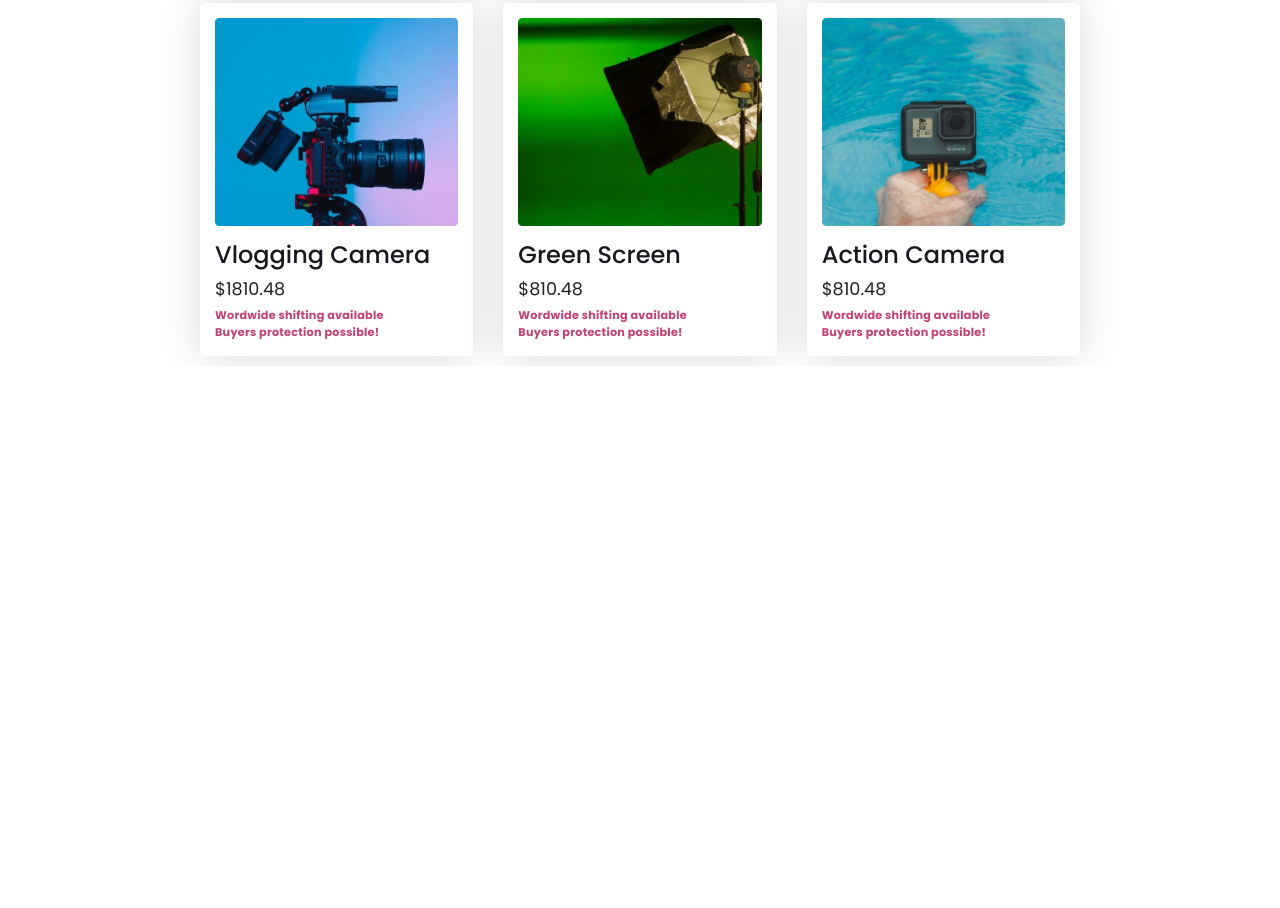
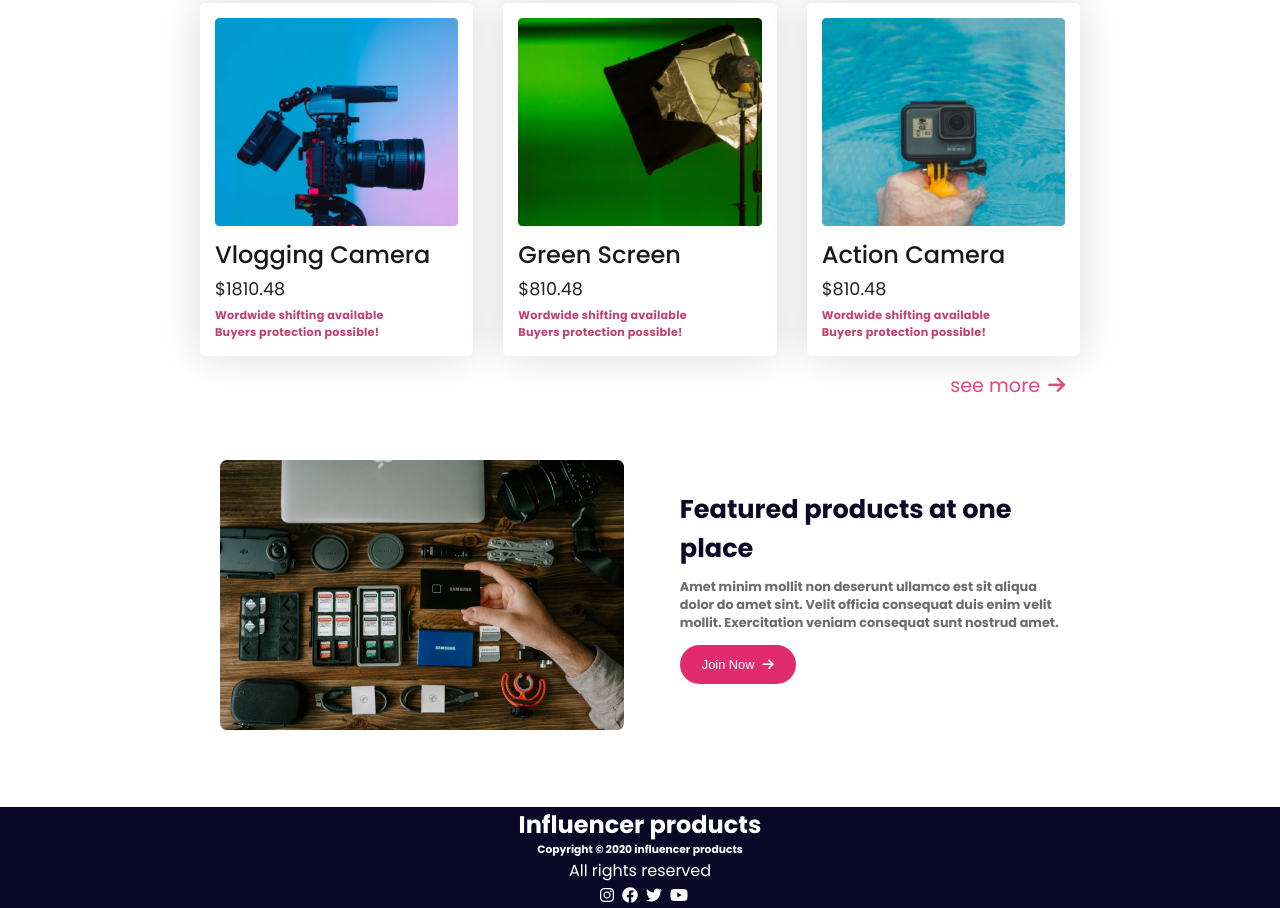
Before and after one commit to redwan9011/influencer-gear, a plain HTML site: page index.html in a window 1280 px wide. Shown: the part 1526-2434 px from the top of the page. Before the commit the page ends 1892 px from the top, so only its background shows below. Drawn offline with Linux system fonts and the light colour scheme.

Commit message:
added footer section

```diff
--- a/index.html
+++ b/index.html
@@ -128,15 +128,45 @@
                         <h4>$810.48</h4>
                         <p>Wordwide shifting available
                           <br>  Buyers protection possible!</p>
+
                     </div>
 
 
+
+
                 </div>
+                <div class="see-more">
+                    <a href="">see more<i class="fa-sharp fa-solid fa-arrow-right"></i></a>
+                   </div>
             </div>
         </section>
+        <!-- feature section start -->
 
+        <div class="feature-section">
+
+            <div class="feature-image">
+                <img src="./images/gear.png" alt="">
+            </div>
+            <div class="feature-content">
+                <h2>Featured products at one place</h2>
+                <p>Amet minim mollit non deserunt ullamco est sit aliqua dolor do amet sint. Velit officia consequat duis enim velit mollit. Exercitation veniam consequat sunt nostrud amet.</p>
+                <button class="btn-pr">Join Now<i class="fa-sharp fa-solid fa-arrow-right"></i></button>
+            </div>
+        </div>
     </main>
-    <footer></footer>
+
+    <!-- foooter sectioon start -->
+    <footer>
+        <h2>Influencer products</h2>
+        <h6>Copyright © 2020  influencer products</h6>
+        <p>All rights reserved</p>
+        <ul>
+            <li><a href="#"><i class="fa-brands fa-instagram"></i></a></li>
+            <li><a href="#"><i class="fa-brands fa-facebook"></i></a></li>
+            <li><a href="#"><i class="fa-brands fa-twitter"></i></a></li>
+            <li><a href="#"><i class="fa-brands fa-youtube"></i></a></li>
+        </ul>
+    </footer>
 </body>
 
 </html>
--- a/style.css
+++ b/style.css
@@ -13,7 +13,7 @@ img {
 }
 
 .btn-pr {
-    padding: 10px 20px;
+    padding: 12px 22px;
     border-radius: 20px;
     background: #E02C6D;
     color: white;
@@ -149,9 +149,63 @@ main {
     letter-spacing: 0.252px;
 }
 
+.see-more {
+    text-align: right;
+    margin: 15px;
+}
 
+.see-more a {
+    text-decoration: none;
+    color: rgba(224, 44, 109, 0.87);
+    font-size: 1.2rem;
+}
 
+/* feature section styles */
+.feature-section {
+    margin-top: 60px;
+    margin-bottom: 60px;
+    display: flex;
+    gap: 50px;
+    padding: 0 20px;
+}
 
+.feature-image {
+    width: 75rem;
+}
+
+.feature-content {
+    margin-top: 30px;
+}
+
+.feature-content h2 {
+    color: #0A0826;
+    font-size: 1.6rem;
+    font-weight: 700;
+    margin-bottom: 10px;
+}
+
+.feature-content p {
+    color: #6C6C6C;
+    font-size:.8rem;
+    font-weight: 700;
+   margin-bottom: 13px;
+}
+
+/* footer styles */
+footer{
+
+    background-color: #0A0826;
+    text-align: center;
+    color: white;
+}
+footer ul{
+    display: flex;
+    justify-content: center;
+    list-style: none;
+}
+footer a{
+    color: white;
+}
 
 
 /* responsive style */
@@ -213,14 +267,16 @@ main {
     .service-image img {
         width: 4.5rem;
     }
+
     .popular-card {
         grid-template-columns: repeat(1, 1fr);
-        gap:13px;
+        gap: 13px;
     }
-    .card{
+
+    .card {
 
         padding: 10px;
-        margin-right:0;
+        margin-right: 0;
     }
 
 }
@@ -255,14 +311,17 @@ main {
 
     .popular-card {
         grid-template-columns: repeat(3, 1fr);
-        gap:25px;
+        gap: 25px;
     }
-   main {
+
+    main {
         padding: 60px 60px;
     }
+
     .card h2 {
         font-size: 1.1rem;
     }
+
     .card h4 {
         font-size: .9rem;
 
```
